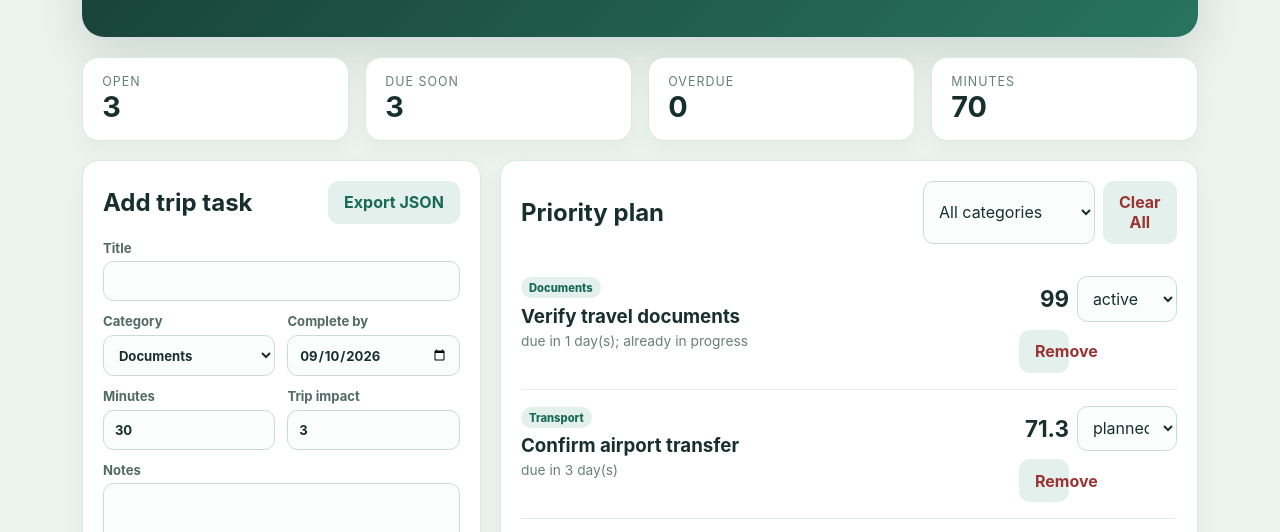
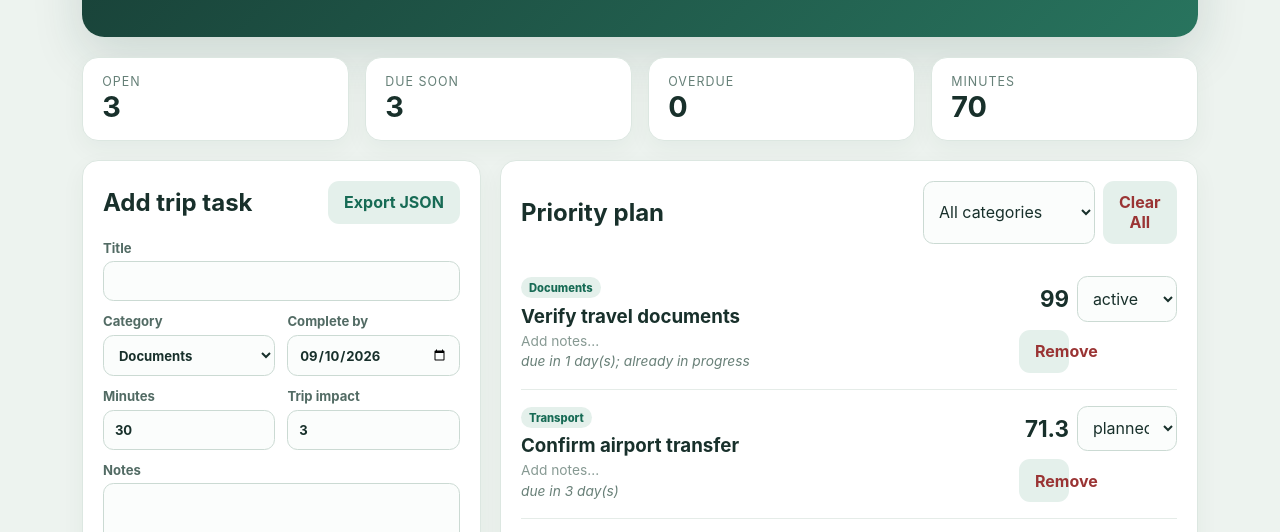
Before and after one commit to tranlehanam1996/coral-rafter-e2c96d6e7f897402, a website built with Vite: page index.html in a window 1280 px wide. Shown: the part 222-754 px from the top of the page. Built offline with nearby package versions, Linux system fonts and the light colour scheme.

Commit message:
feat: add inline editing for task titles and notes

```diff
--- a/src/main.ts
+++ b/src/main.ts
@@ -88,7 +88,7 @@ function render(records: readonly LifeRecord[]): void {
   ].map(([label, value]) => `<article><span>${label}</span><strong>${value}</strong></article>`).join("");
   const plan = buildPlan(records).filter((entry) => selectedCategory === "all" || entry.item.category === selectedCategory);
   document.querySelector("#plan")!.innerHTML = plan.length ? plan.map((entry) => `<article class="record">
-    <div><span class="badge">${escapeHtml(entry.item.category)}</span><h3>${escapeHtml(entry.item.title)}</h3><p>${escapeHtml(entry.reasons.join("; "))}</p></div>
+    <div><span class="badge">${escapeHtml(entry.item.category)}</span><h3 contenteditable="true" data-id="${escapeHtml(entry.item.id)}" data-field="title">${escapeHtml(entry.item.title)}</h3><p contenteditable="true" data-id="${escapeHtml(entry.item.id)}" data-field="notes" class="editable-notes">${escapeHtml(entry.item.notes || "Add notes...")}</p><p class="reasons">${escapeHtml(entry.reasons.join("; "))}</p></div>
     <div class="record-actions"><strong>${entry.score}</strong><select data-status="${escapeHtml(entry.item.id)}">
     ${(["planned", "active", "done"] as ItemStatus[]).map((status) => `<option ${status === entry.item.status ? "selected" : ""}>${status}</option>`).join("")}</select>
     <button class="danger ghost" data-remove="${escapeHtml(entry.item.id)}">Remove</button></div></article>`).join("") : "<p class='empty'>No open records match this view.</p>";
@@ -97,6 +97,17 @@ function render(records: readonly LifeRecord[]): void {
     store.upsert({ ...item, status: select.value as ItemStatus, updatedAt: new Date().toISOString() });
   };
   for (const button of document.querySelectorAll<HTMLButtonElement>("[data-remove]")) button.onclick = () => store.remove(button.dataset.remove!);
+
+  for (const editable of document.querySelectorAll<HTMLElement>("[contenteditable='true']")) {
+    editable.onblur = () => {
+      const id = editable.dataset.id!; const field = editable.dataset.field!; const value = editable.textContent?.trim() ?? "";
+      const item = records.find(x => x.id === id); if (!item) return;
+      if (item[field as keyof LifeRecord] !== value) {
+        store.upsert({ ...item, [field]: value, updatedAt: new Date().toISOString() });
+      }
+    };
+  }
+
   document.querySelector("#week")!.innerHTML = suggestDailyLoad(records, Number(capacity.value) || 90).map((day) => `<article class="day ${day.overloaded ? "over" : ""}">
     <span>${new Date(`${day.date}T00:00:00`).toLocaleDateString(undefined, { weekday: "short" })}</span><strong>${day.used} min</strong>
     <div class="day-tasks">${day.entries.map(e => `<div class="day-task">${escapeHtml(e.item.title)}</div>`).join("")}</div>
--- a/src/style.css
+++ b/src/style.css
@@ -11,7 +11,9 @@ button:hover, .file:hover { filter: brightness(.94); } .ghost { color: #176b55;
 .layout { display: grid; grid-template-columns: minmax(280px,.8fr) minmax(390px,1.4fr); gap: 1.2rem; } .panel { padding: 1.25rem; } .panel-title { display: flex; justify-content: space-between; gap: 1rem; align-items: center; margin-bottom: 1rem; } h2,h3 { margin: 0; }
 label { display: grid; gap: .35rem; color: #526b64; font-size: .82rem; font-weight: 700; } input,select,textarea { width: 100%; border: 1px solid #cbdad3; border-radius: .65rem; padding: .68rem; background: #fbfdfc; color: #18302b; }
 .form-grid { display: grid; grid-template-columns: 1fr 1fr; gap: .75rem; margin: .75rem 0; } .errors { color: #a33232; min-height: 1.2rem; } .exchange { display: flex; gap: .6rem; margin-top: .8rem; } .file input { display: none; }
-.record { display: flex; justify-content: space-between; gap: 1rem; padding: 1rem 0; border-top: 1px solid #e5ece8; } .record:first-child { border-top: 0; } .record h3 { margin-top: .4rem; } .record p { margin: .3rem 0 0; color: #698078; font-size: .86rem; }
+.record { display: flex; justify-content: space-between; gap: 1rem; padding: 1rem 0; border-top: 1px solid #e5ece8; } .record:first-child { border-top: 0; } .record h3 { margin-top: .4rem; cursor: text; } .record p { margin: .3rem 0 0; color: #698078; font-size: .86rem; }
+.editable-notes { cursor: text; opacity: 0.8; } .editable-notes:focus { opacity: 1; outline: none; background: #fcfdfc; }
+.reasons { margin: .3rem 0 0; color: #698078; font-size: .86rem; font-style: italic; }
 .badge { display: inline-flex; padding: .22rem .5rem; border-radius: 99px; background: #e4f0eb; color: #176b55; font-size: .7rem; font-weight: 800; } .record-actions { display: grid; grid-template-columns: 50px 100px; gap: .5rem; align-items: center; text-align: right; } .record-actions strong { font-size: 1.4rem; }
 .week-panel { margin-top: 1.2rem; } .week { display: grid; grid-template-columns: repeat(7,1fr); gap: .65rem; } .day { padding: .8rem; border-radius: .7rem; background: #edf6f2; } .day span,.day small { display: block; } .day strong { display: block; margin: .35rem 0; }
 .day-tasks { margin: .5rem 0; font-size: .7rem; color: #668078; max-height: 100px; overflow-y: auto; }
```
